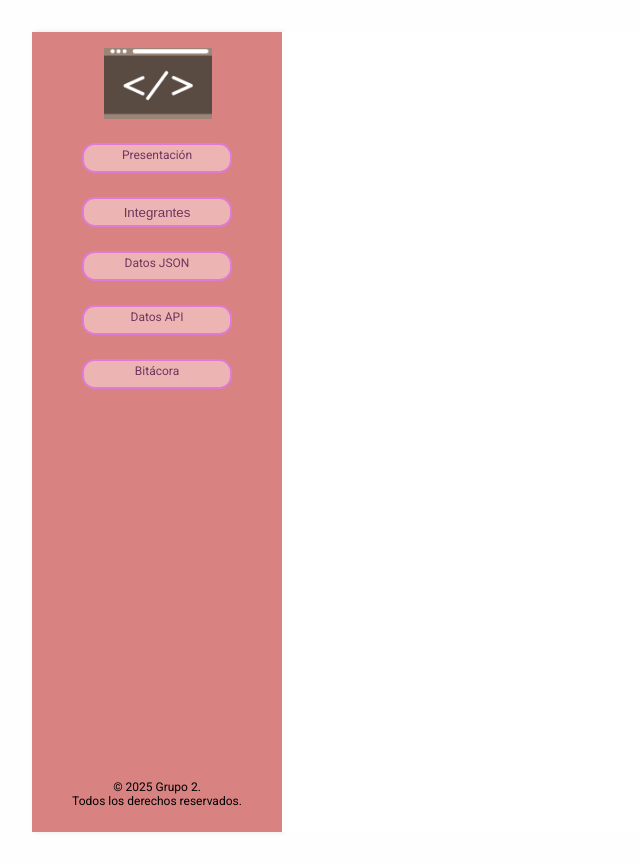
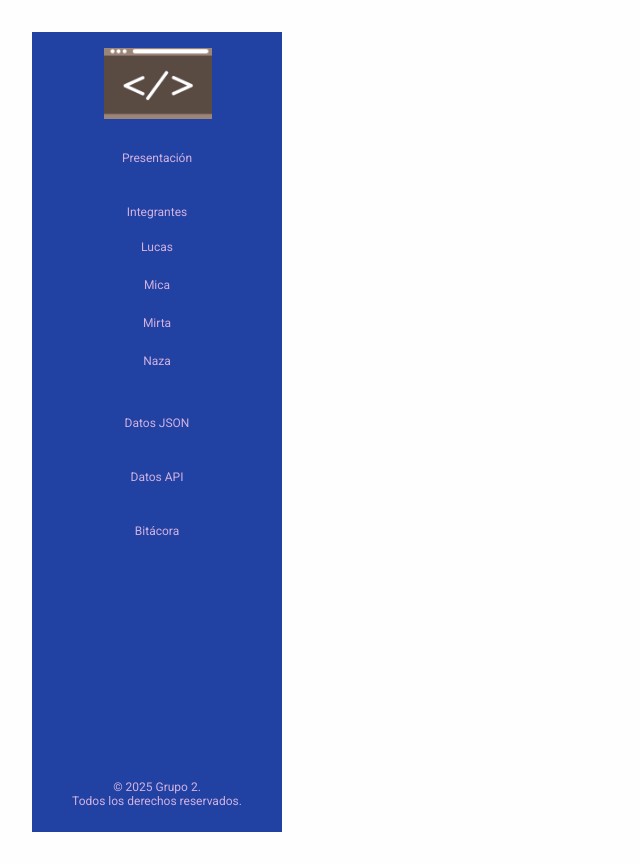
Before and after one commit to Gabycrem/IFTS29-Frontend-TP1-Grup, a React (Vite) app: page / in a window 1280 px wide. Both pictures are taken after a click on the button "Integrantes". Shown: the whole page, without its empty margins (0-640 px from the left). Built offline with nearby package versions, Linux system fonts and the light colour scheme.

Commit message:
Aplicando estilos dispuestos + menú desplegable para integrantes

```diff
--- a/src/App.jsx
+++ b/src/App.jsx
@@ -1,28 +1,31 @@
 import { BrowserRouter as Router, Routes, Route } from 'react-router-dom';
 import Layout from './components/Layout/Layout';
-import Sidebar from './components/Sidebar/Sidebar';
 import './App.css';
 import Presentacion from './pages/Presentacion';
 import MemberPage from './pages/MemberPage';
+import PerfilLucas from './pages/PerfilLucas';
+import PerfilMicaela from './pages/PerfilMicaela';
+import PerfilMirta from './pages/PerfilMirta';
+import PerfilNazarena from './pages/PerfilNazarena';
+
 
 function App() {
   //constante para cargar las rutas a modo de ejemplo, hasta que esten disponibles los componentes necesarios
   const Dummy = ({ name }) => <div> <h1> Página de {name}</h1></div>
   return (
-        <Layout
-          sidebar={<Sidebar />}
-          main={
-          //Modificar los element cuando esten disponibles los componentes.
+        <Layout >
           <Routes>
             <Route path="/pages/presentacion" element={<Presentacion />} />
+            <Route path="/pages/perfillucas" element={<PerfilLucas />} />
+            <Route path="/pages/perfilmicalea" element={<PerfilMicaela />} />
+            <Route path="/pages/perfilmirta" element={<PerfilMirta />} />
+            <Route path="/pages/perfilnazarena" element={<PerfilNazarena />} />
             <Route path='/datos-locales' element={<Dummy name="Libros" />} />
             <Route path='/api' element={<Dummy name="API" />} />
             <Route path='/bitacora' element={<Dummy name="Bitácora" />} />
             <Route path="/pages/:id" element={<MemberPage />} />
           </Routes>
-        }
-        />
-
+        </Layout>
   )
 }
 
--- a/src/components/Layout/Layout.css
+++ b/src/components/Layout/Layout.css
@@ -1,3 +1,5 @@
+@import '../../styles/global.css';
+
 .layout {
   display: flex;
   height: 100vh;
@@ -6,14 +8,13 @@
 .sidebarLayout {
   width: 25%;
   max-width: 250px;
-  background-color: #d88282;
+  background-color: var(--color-primario);
   padding: 1rem;
-  box-shadow: 2px 0 5px rgba(0,0,0,0.1);
 }
 
 .content {
   flex: 1;
   padding: 20px;
-  background-color: #fff;
+  background-color: #fefefe;
   overflow-y: auto;
 }
--- a/src/components/Layout/Layout.jsx
+++ b/src/components/Layout/Layout.jsx
@@ -1,14 +1,15 @@
 import React from 'react';
+import Sidebar from '../Sidebar/Sidebar';
 import './Layout.css'
 
-const Layout = ({ sidebar, main }) => {
+const Layout = ({ children }) => {
     return(
         <div className="layout">
             <aside className="sidebarLayout">
-                {sidebar}
+                <Sidebar />
             </aside>
             <main className='content'>
-                {main}
+                {children}
             </main>
         </div>
     );
--- a/src/components/Sidebar/Sidebar.css
+++ b/src/components/Sidebar/Sidebar.css
@@ -1,3 +1,8 @@
+@import '../../styles/global.css';
+*{
+  color: var(--color-acento);
+}
+
 .sidebarContainer{
     display: flex;
     flex-direction: column;
@@ -19,25 +24,28 @@
 }
 
 .no-style {
-    cursor: pointer;
-}
-
-.dropdown{
-    display: none;
+  background: none;
+  border: none;
+  padding: 0;
+  font: inherit;
+  color: inherit;
+  cursor: pointer;
 }
 
 .link{
-    display: block;
+    display: flex;
+    align-items: center;
+    justify-content: center;
     text-decoration: none;
+    font-size: var(--font-size-texto);
     /* efecto botones*/
-    border: solid 2px rgb(223, 123, 214);
-    background-color: #edb4b4;
-    color: #6c375d;
+    background-color: var(--color-primario);
+    color: var(--color-acento);
     border-radius:0.8rem;
     width: 150px;
     min-height: 30px;
-    padding: 0.2rem;
     text-align: center;
+    transition: background-color 0.3s ease, color 0.3s ease;
 }
 
 .sidebarFooter{
@@ -45,54 +53,32 @@
     text-align: center;
 }
 
-/* .menu {
-  display: flex;
-  flex-direction: column;
-  gap: 16px;
-  width: 100%;
-   margin-top: 40px;
-} */
-
-/* .menu a {
-  text-decoration: none;
-  color: #333;
-  font-size: 1rem;
-  padding: 10px 12px;
-  border-radius: 8px;
-  transition: background-color 0.3s ease, color 0.3s ease;
-} */
-
 .link:hover {
-  background-color: #d49c9c;
-  color: #4f1c1c;
+  background-color: var(--color-secundario);
+  font-weight: bold;
+  color: var(--color-primario);
+  transform: scale(1.05);
+  text-decoration: underline;
 }
 
 .link.active {
-  background-color: #4f1c1c;
-  color: #d49c9c;
+  background-color: var(--color-secundario);
+  color: var(--color-primario);
+      border: solid 2px rgb(223, 123, 214);
 }
 
-/* == SUBMENU == */
-.submenu {
-  margin-left: 15px;
+/* ------- sub menú ------  */
+.subMenu {
   display: flex;
   flex-direction: column;
-  gap: 8px;
-  margin-top: 20px;
+  align-items: flex-start;
+  gap: 0.3rem;
 }
 
-.submenu-item {
-  color: #666;
-  text-decoration: none;
-  font-size: 14px;
-  transition: color 0.3s;
+.dropdown{
+    position: static;
 }
 
-.submenu-item:hover {
-  color: #0077cc;
+.dropdown .link{
+  margin-bottom: 0.5rem;
 }
-
-/* .arrow {
-  float: right;
-  font-size: 12px;
-} */
--- a/src/components/Sidebar/Sidebar.jsx
+++ b/src/components/Sidebar/Sidebar.jsx
@@ -1,33 +1,37 @@
-import React from "react";
-import { Link } from "react-router-dom";
+import { useState } from "react";
 import unaImagen from "../../assets/unaImagen.png";
 import "./Sidebar.css";
 import { NavLink } from "react-router-dom";
-import members from "../../data/members.json";
 
 const Sidebar = () => {
+  const [open, setOpen] = useState(false);
+  const closeMenu = () => setOpen(false);
+  const toggleMenu = () => setOpen(prev => !prev);
   return (
     <div className="sidebarContainer">
       <img src={unaImagen} alt="logo" id="logoSidebar" />
 
       <nav className="menu">
-        <NavLink to="/pages/presentacion" className="link">Presentación</NavLink>
+        <NavLink to="/pages/presentacion" className="link" onClick={closeMenu}>Presentación</NavLink>
 
         <div className="subMenu">
-            <button  className="link no-style"> Integrantes </button>
-            <div className="dropdown">
+            <button  className="link no-style" onClick={toggleMenu}> Integrantes </button>
+            {open && (
+              <div className="dropdown">
                 <NavLink to='/pages/perfillucas' className='link'>Lucas</NavLink>
-                <NavLink to='/pages/perfillucas' className='link'>Mica</NavLink>
-                <NavLink to='/pages/perfillucas' className='link'>Naza</NavLink>
-                <NavLink to='/pages/perfillucas' className='link'>Mirta</NavLink>
+                <NavLink to='/pages/perfilmicalea' className='link'>Mica</NavLink>
+                <NavLink to='/pages/perfilmirta' className='link'>Mirta</NavLink>
+                <NavLink to='/pages/perfilnazarena' className='link'>Naza</NavLink>
             </div>
+            )}
+
         </div>
 
-        <NavLink to="/datos-locales" className="link">Datos JSON </NavLink>
+        <NavLink to="/datos-locales" className="link" onClick={closeMenu}>Datos JSON </NavLink>
 
-        <NavLink to="/api" className="link">Datos API</NavLink>
+        <NavLink to="/api" className="link" onClick={closeMenu}>Datos API</NavLink>
 
-        <NavLink to="/bitacora" className="link">Bitácora</NavLink>
+        <NavLink to="/bitacora" className="link" onClick={closeMenu}>Bitácora</NavLink>
 
       </nav>
 
--- a/src/pages/PerfilLucas.jsx
+++ b/src/pages/PerfilLucas.jsx
@@ -7,4 +7,4 @@ function PerfilLucas() {
   );
 }
 
-export default lucas_blaci;
+export default PerfilLucas;
--- a/src/styles/global.css
+++ b/src/styles/global.css
@@ -32,7 +32,7 @@ body {
 h1, h2, h3, h4 {
   font-family: var(--font-titulos);
   font-size: var(--font-size-titulo);
-  margin-bottom: 0.5em;
+
 }
 
 /* ENLACES */
```
